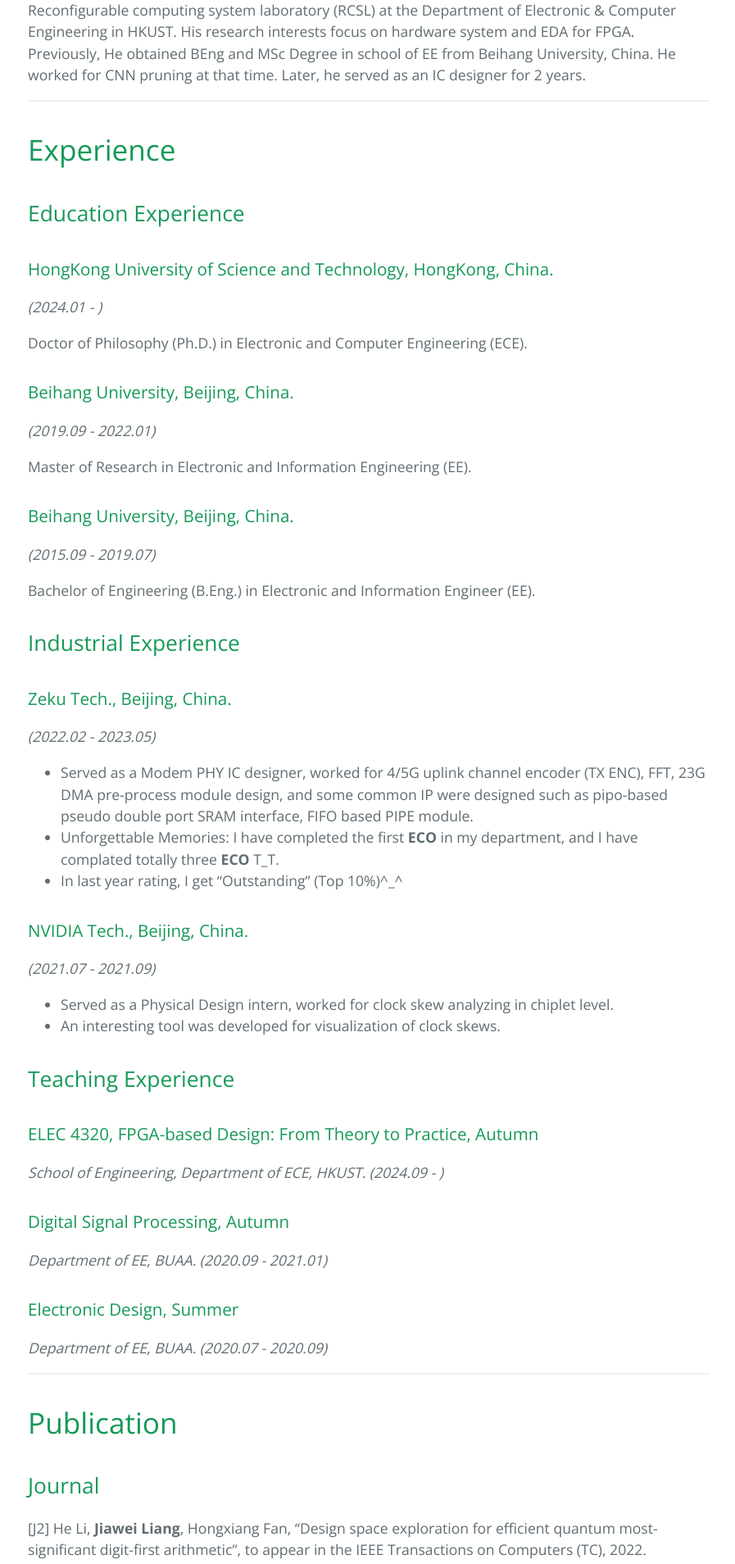
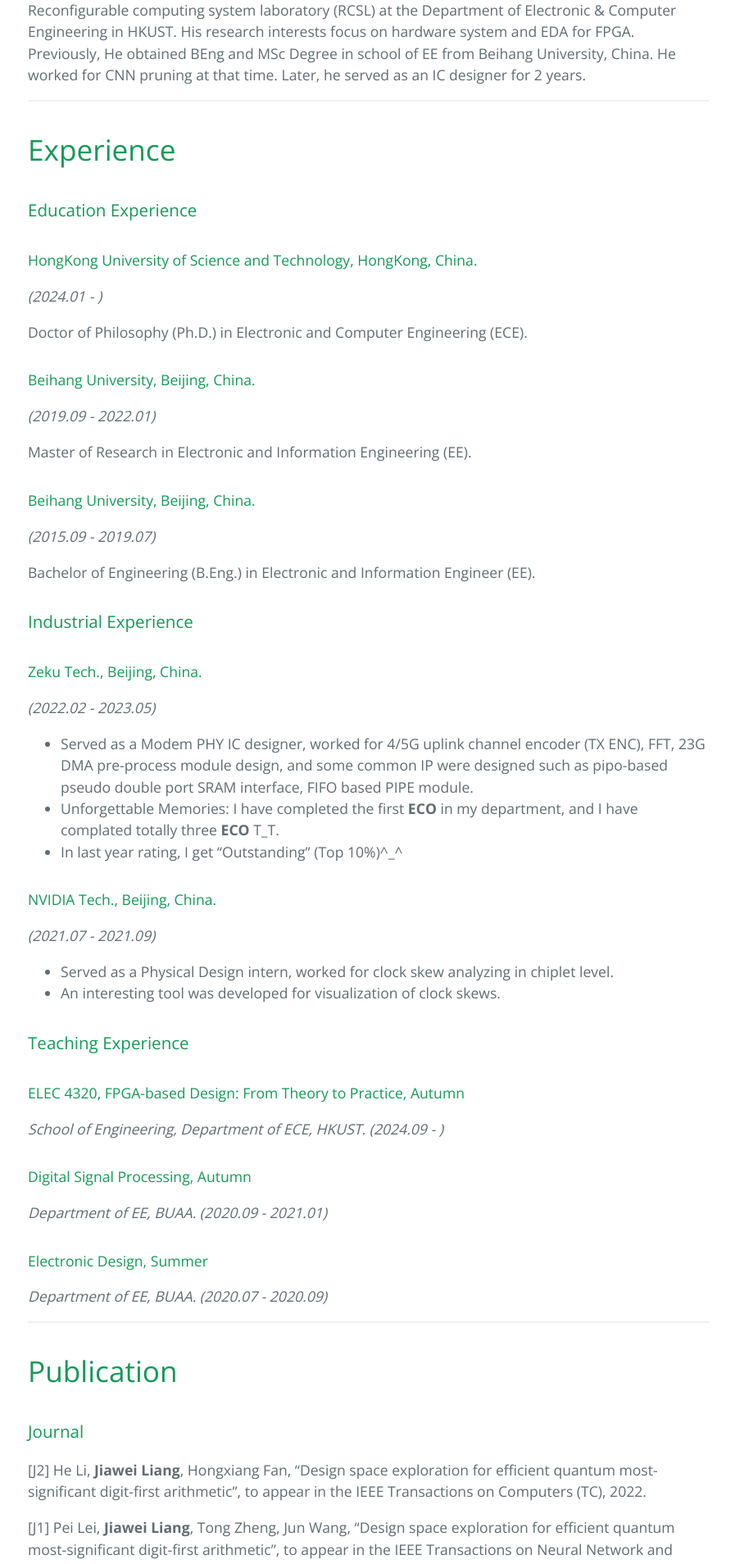
Before and after one commit to MasLiang/MasLiang.github.io, a Jekyll site: the page built from index.md, in a window 1280 px wide. Shown: the part 376-2284 px from the top of the page at 82% size, without its empty margins (190-1087 px from the left). Built offline with Jekyll 4.4.1, drawn with Linux system fonts in a browser that asks for light colours; our own code applies the rules of GitHub Pages for plain Markdown files.

Commit message:
change some details

```diff
--- a/index.md
+++ b/index.md
@@ -6,29 +6,29 @@
 
 # Experience
 
-## Education Experience
+### Education Experience
 
-### HongKong University of Science and Technology, HongKong, China.
+#### HongKong University of Science and Technology, HongKong, China.
 
 _(2024.01 - )_
 
 Doctor of Philosophy (Ph.D.) in Electronic and Computer Engineering (ECE).
 
-### Beihang University, Beijing, China.
+#### Beihang University, Beijing, China.
 
 _(2019.09 - 2022.01)_
 
 Master of Research in Electronic and Information Engineering (EE).
 
-### Beihang University, Beijing, China.
+#### Beihang University, Beijing, China.
 
 _(2015.09 - 2019.07)_
 
 Bachelor of Engineering (B.Eng.) in Electronic and Information Engineer (EE).
 
-## Industrial Experience
+### Industrial Experience
 
-### Zeku Tech., Beijing, China.
+#### Zeku Tech., Beijing, China.
 
 _(2022.02 - 2023.05)_
 
@@ -36,24 +36,24 @@
 * Unforgettable Memories: I have completed the first **ECO** in my department, and I have complated totally three **ECO** T\_T.
 * In last year rating, I get "Outstanding" (Top 10%)^\_^
 
-### NVIDIA Tech., Beijing, China.
+#### NVIDIA Tech., Beijing, China.
 
 _(2021.07 - 2021.09)_
 
 * Served as a Physical Design intern, worked for clock skew analyzing in chiplet level.
 * An interesting tool was developed for visualization of clock skews.
 
-## Teaching Experience
+### Teaching Experience
 
-### ELEC 4320, FPGA-based Design: From Theory to Practice, Autumn
+#### ELEC 4320, FPGA-based Design: From Theory to Practice, Autumn
 
 _School of Engineering, Department of ECE, HKUST. (2024.09 - )_
 
-### Digital Signal Processing, Autumn
+#### Digital Signal Processing, Autumn
 
 _Department of EE, BUAA. (2020.09 - 2021.01)_
 
-### Electronic Design, Summer
+#### Electronic Design, Summer
 
 _Department of EE, BUAA. (2020.07 - 2020.09)_
 
@@ -62,12 +62,12 @@
 
 # Publication
 
-## Journal
+### Journal
 
 [J2] He Li, **Jiawei Liang**, Hongxiang Fan, "Design space exploration for efficient quantum most-significant digit-first arithmetic", to appear in the IEEE Transactions on Computers (TC), 2022.
 
 [J1] Pei Lei, **Jiawei Liang**, Tong Zheng, Jun Wang, "Design space exploration for efficient quantum most-significant digit-first arithmetic", to appear in the IEEE Transactions on Neural Network and Learning System (TNNLS), 2022.
 
-## Conference
+### Conference
 
 [C1] He Li, Hongxiang Fan, **Jiawei Liang**, "Quantum most-significant digit-first addition", to appear in 12th International Green and Sustainable Computing Conference (IGSC), 2021.
```
